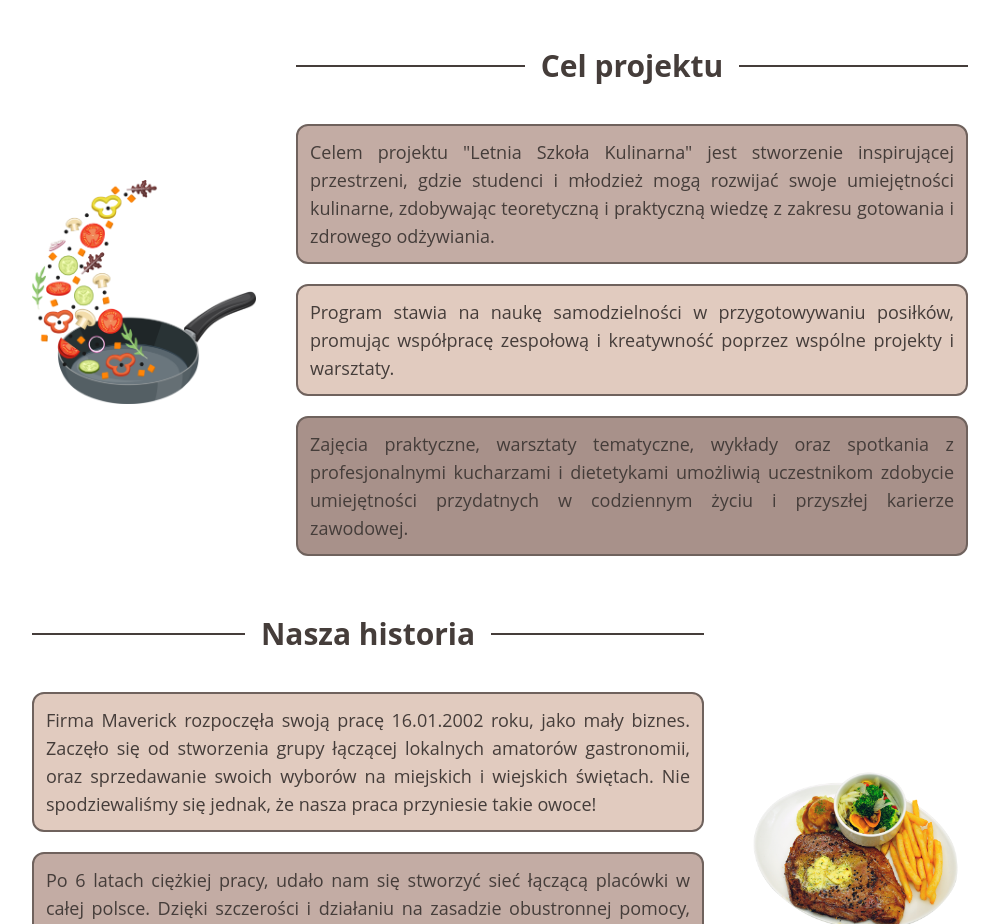
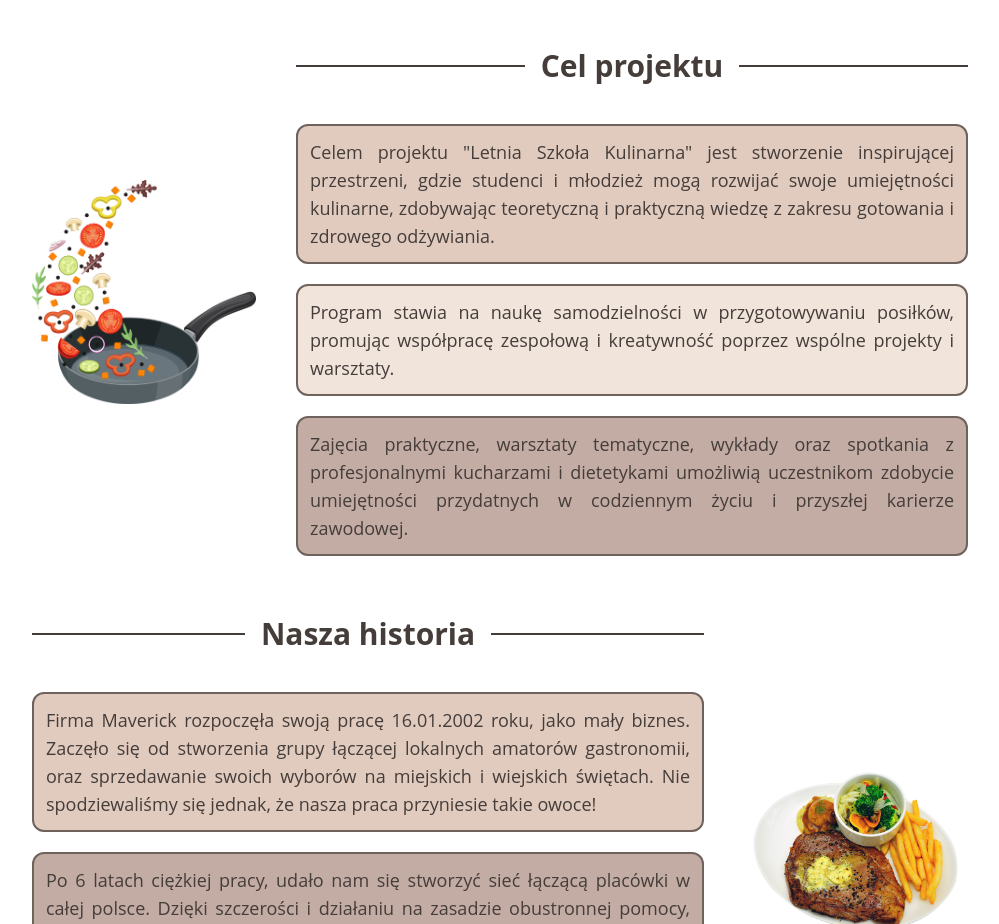
Before and after one commit to Kwiasek/szkola-letnia, a React (Vite) app: page / in a window 1280 px wide. Shown: the part 900-1824 px from the top of the page, without its empty margins (140-1139 px from the left). Built offline with nearby package versions, Linux system fonts and the light colour scheme.

Commit message:
Bg changes

```diff
--- a/src/components/Project.jsx
+++ b/src/components/Project.jsx
@@ -22,15 +22,15 @@ const Project = () => {
           <SectionHeader text="Cel projektu" />
           <Flashcard
             text='Celem projektu "Letnia Szkoła Kulinarna" jest stworzenie inspirującej przestrzeni, gdzie studenci i młodzież mogą rozwijać swoje umiejętności kulinarne, zdobywając teoretyczną i praktyczną wiedzę z zakresu gotowania i zdrowego odżywiania.'
-            bgColor="coffee-500"
+            bgColor="coffee-400"
           />
           <Flashcard
             text="Program stawia na naukę samodzielności w przygotowywaniu posiłków, promując współpracę zespołową i kreatywność poprzez wspólne projekty i warsztaty."
-            bgColor="coffee-400"
+            bgColor="coffee-300"
           />
           <Flashcard
             text="Zajęcia praktyczne, warsztaty tematyczne, wykłady oraz spotkania z profesjonalnymi kucharzami i dietetykami umożliwią uczestnikom zdobycie umiejętności przydatnych w codziennym życiu i przyszłej karierze zawodowej."
-            bgColor="coffee-600"
+            bgColor="coffee-500"
           />
         </div>
       </div>
```
